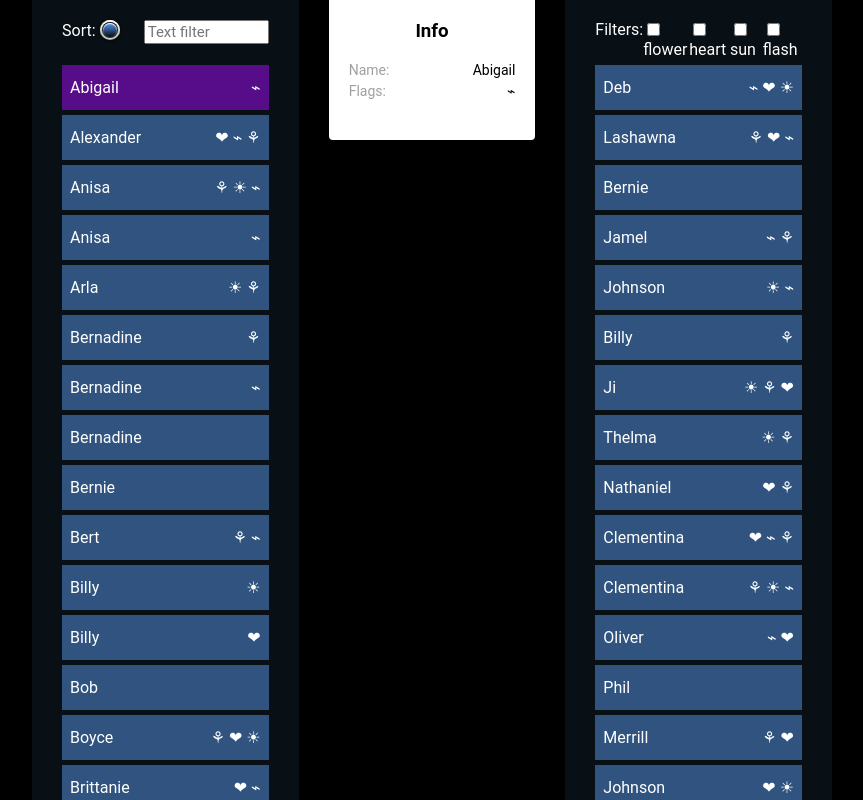
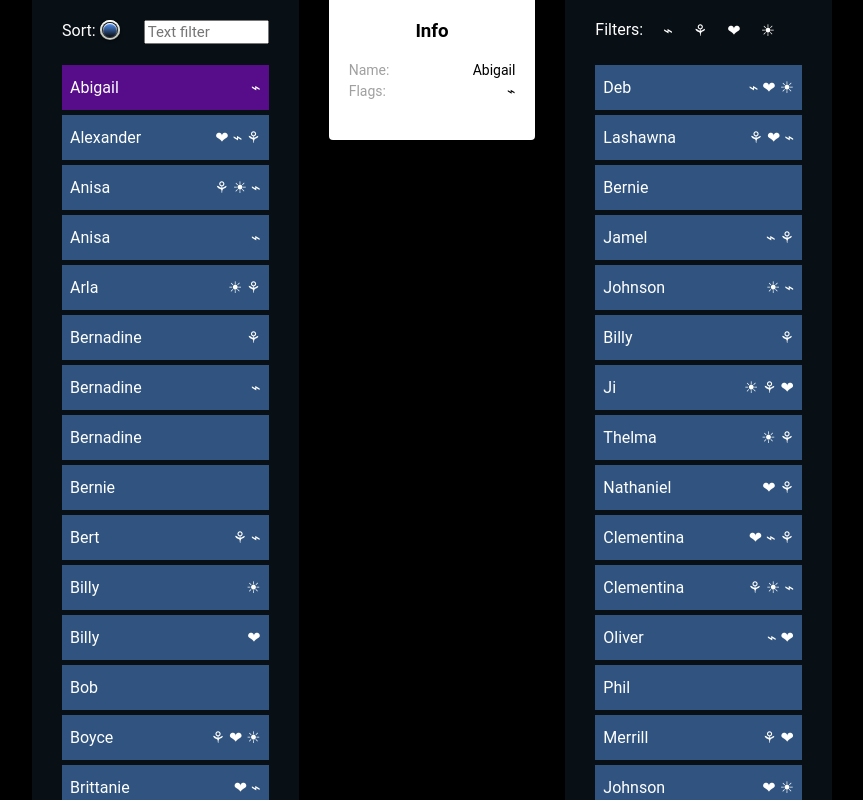
Before and after one commit to jodaka/vrt-demo, an Angular app: page / in a window 1280 px wide. Shown: the whole page, without its empty margins (208-1071 px from the left). Built offline with nearby package versions, Linux system fonts and the light colour scheme.

Commit message:
everything works

```diff
--- a/src/app/components/items-flag-filter/items-flag-filter.component.html
+++ b/src/app/components/items-flag-filter/items-flag-filter.component.html
@@ -1,8 +1,7 @@
 <div class="vrt-flag-filter">
   Filters:
-  <div class="vrt-flag-filter__flag" *ngFor="let flag of flagsList">
-    <label>
-      <input type="checkbox" [checked]="flagsList[flag]" (change)="onFlagChange(flag)">{{ flag }}
-    </label>
+  <div class="vrt-flag-filter__flag" *ngFor="let flag of flagsState | keyvalue">
+    <input [id]="flag.key" type="checkbox" [checked]="flag.value" (change)="onFlagChange(flag.key)">
+    <label [for]="flag.key" class="vrt-flag-filter__label">{{ flagIcons[flag.key] }}</label>
   </div>
 </div>
--- a/src/app/components/items-flag-filter/items-flag-filter.component.less
+++ b/src/app/components/items-flag-filter/items-flag-filter.component.less
@@ -1,3 +1,26 @@
 .vrt-flag-filter {
   display: flex;
+
+  &__flag {
+
+
+    input[type=checkbox] {
+      visibility: hidden;
+
+      &:checked + label {
+        color: #5698fc;
+      }
+    }
+  }
+
+  &__label {
+    cursor: pointer;
+    &:hover {
+      text-shadow:
+        0 0 0px #fff,
+        0 0 10px #fff,
+        0 0 20px #5698fc,
+        0 0 30px #5698fc
+    }
+  }
 }
--- a/src/app/components/items-flag-filter/items-flag-filter.component.ts
+++ b/src/app/components/items-flag-filter/items-flag-filter.component.ts
@@ -1,5 +1,5 @@
 import { Component, OnInit, ViewEncapsulation, Output, EventEmitter } from '@angular/core';
-import { flags } from 'src/app/data/Item.dto';
+import { flags, FlagIcons } from 'src/app/data/Item.dto';
 
 @Component({
   selector: 'vrt-items-flag-filter',
@@ -12,6 +12,7 @@ export class ItemsFlagFilterComponent implements OnInit {
   @Output() onFilterChange: EventEmitter<object> = new EventEmitter();
   public flagsState: object = {};
   public flagsList: string[] = flags;
+  public flagIcons: any = FlagIcons;
 
   ngOnInit(): void {
     flags.forEach((flag: string) => {
--- a/src/app/data/Item.dto.ts
+++ b/src/app/data/Item.dto.ts
@@ -1,6 +1,6 @@
 import { getRandomInt } from '../utilities/randomNumber';
 
-enum FlagIcons {
+export enum FlagIcons {
   flower = '⚘',
   heart = '❤',
   sun = '☀',
```
